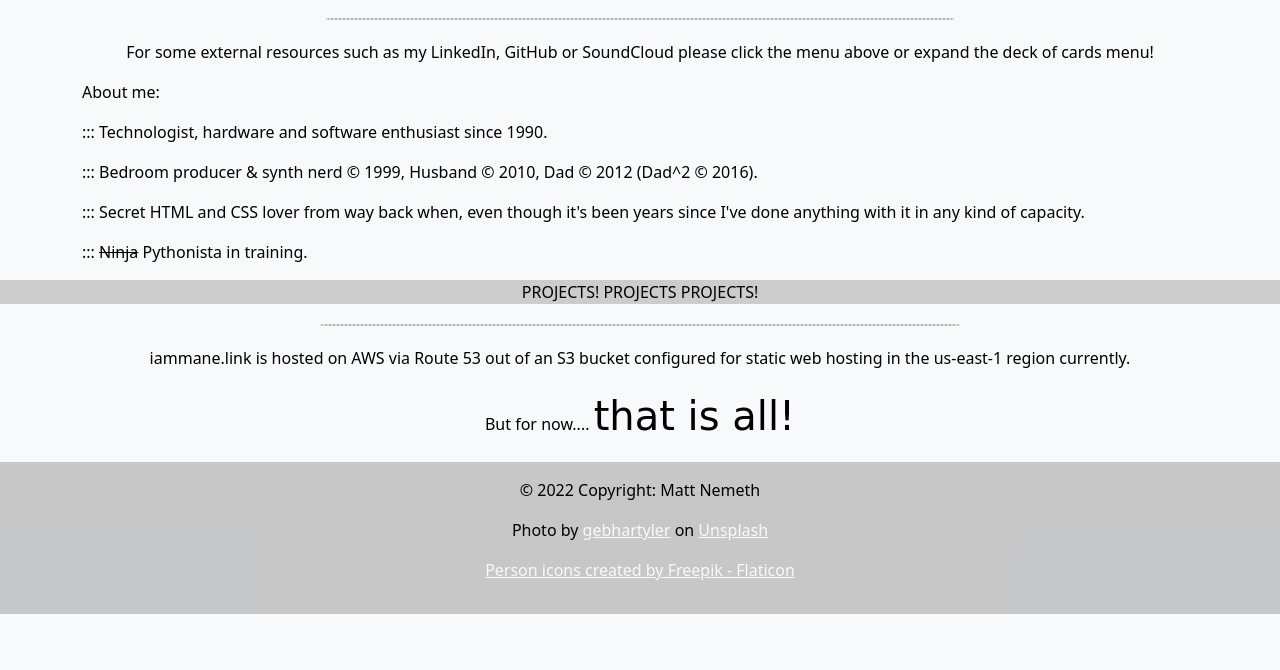
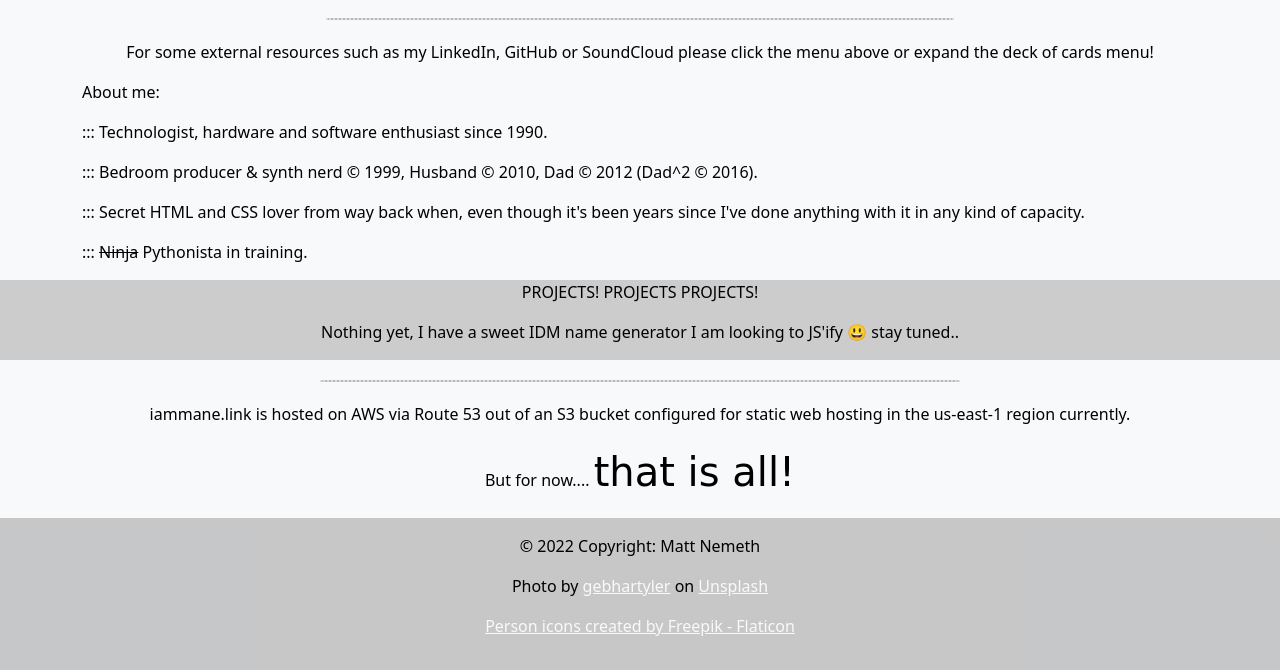
Before and after one commit to iammane/iammane.link, a plain HTML site: page index.html in a window 1280 px wide. Shown: the part 740-1410 px from the top of the page. Before the commit the page ends 1354 px from the top, so only its background shows below. Drawn offline with nearby package versions, Linux system fonts and the light colour scheme; a web font is replaced by a local one.

Commit message:
Update index.html

```diff
--- a/index.html
+++ b/index.html
@@ -85,7 +85,8 @@
       </div>
     </div>
     <div class="row justify-content-center" style="background-color: #CCCCCC">
-      PROJECTS! PROJECTS PROJECTS!
+      <p style="text-align: center;">PROJECTS! PROJECTS PROJECTS!</p>
+      <p style="text-align: center;">Nothing yet, I have a sweet IDM name generator I am looking to JS'ify 😃 stay tuned..</p>
     </div>
     </div>
     <div class="container-fluid">
```
